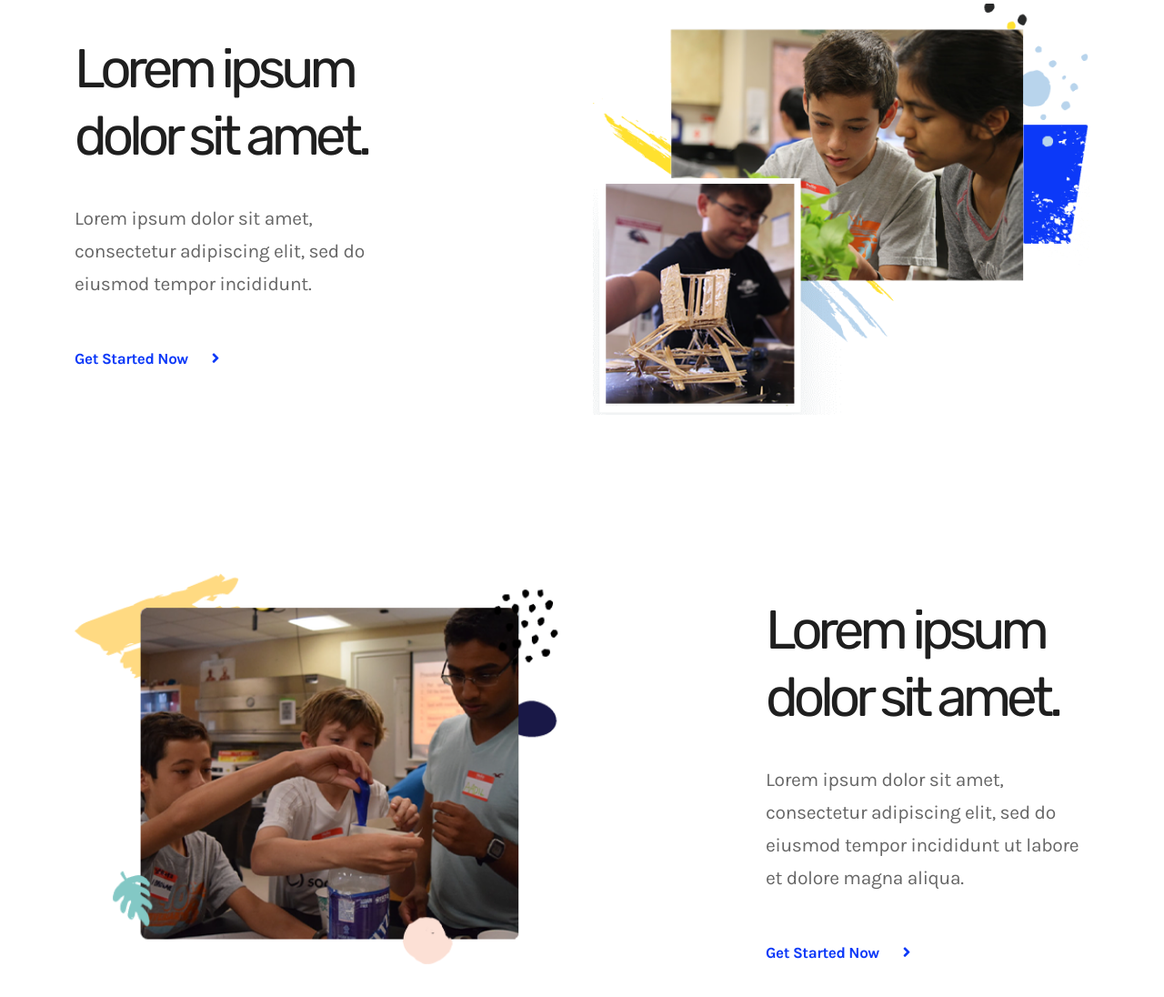
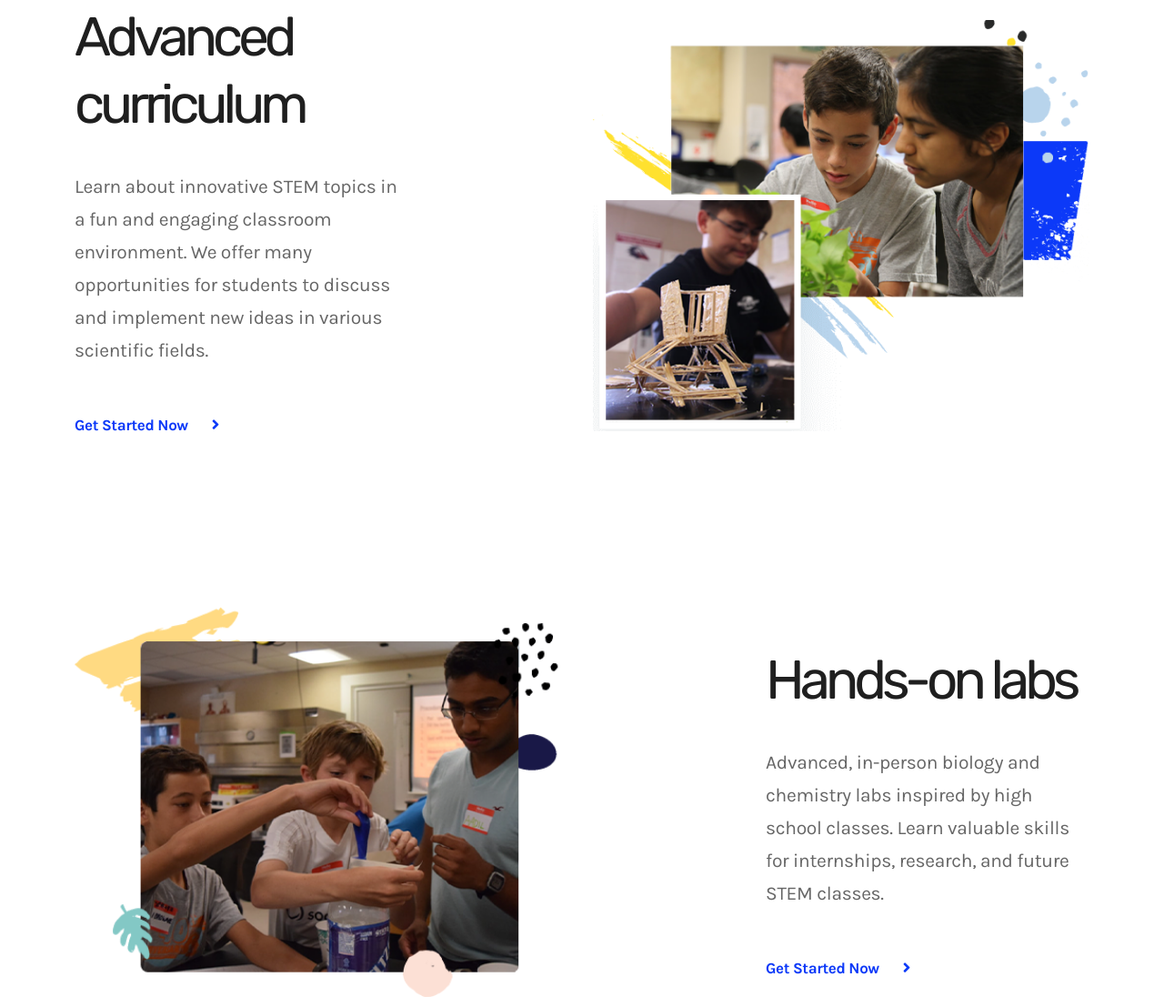
Before and after one commit to melindachang/igem-site-camp, a website built with Vite: page index.html in a window 1280 px wide. Shown: the part 864-1960 px from the top of the page at 91% size. Built offline with nearby package versions, Linux system fonts and the light colour scheme.

Commit message:
Update index.html

```diff
--- a/index.html
+++ b/index.html
@@ -259,10 +259,9 @@
               <div
                 class="h-100 section-heading-8 content text-lg-start text-center"
               >
-                <h2>Lorem ipsum dolor sit amet.</h2>
+                <h2>Advanced curriculum</h2>
                 <p>
-                  Lorem ipsum dolor sit amet, consectetur adipiscing elit, sed
-                  do eiusmod tempor incididunt.
+                  Learn about innovative STEM topics in a fun and engaging classroom environment. We offer many opportunities for students to discuss and implement new ideas in various scientific fields.
                 </p>
                 <a href="#" class="btn focus-reset">
                   Get Started Now
@@ -308,10 +307,9 @@
               data-aos-once="true"
             >
               <div class="content section-heading-8 text-lg-start text-center">
-                <h2>Lorem ipsum dolor sit amet.</h2>
+                <h2>Hands-on labs</h2>
                 <p>
-                  Lorem ipsum dolor sit amet, consectetur adipiscing elit, sed
-                  do eiusmod tempor incididunt ut labore et dolore magna aliqua.
+                  Advanced, in-person biology and chemistry labs inspired by high school classes. Learn valuable skills for internships, research, and future STEM classes.
                 </p>
                 <a href="#" class="btn focus-reset">
                   Get Started Now
@@ -323,7 +321,7 @@
         </div>
       </div>
       <!-- Feature Area -->
-      <div class="features-area-l-14">
+      <!-- div class="features-area-l-14">
         <div class="container bg-shape-img-2 position-relative">
           <div class="row features-area-l-14 justify-content-center mx-0">
             <div
@@ -370,7 +368,6 @@
               data-aos-once="true"
             >
               <div class="content-area d-flex">
-                <!-- circle-85 start -->
                 <div class="circle-85 hover-icon">
                   <img src="./image/l4/f-icon-3.png" alt="" />
                 </div>
@@ -405,7 +402,7 @@
             </div>
           </div>
         </div>
-      </div>
+      </div-->
       <!-- Pricing-area section -->
       <div class="pricing-area-l14 position-relative overflow-hidden z-index-1">
         <div class="container">
```
